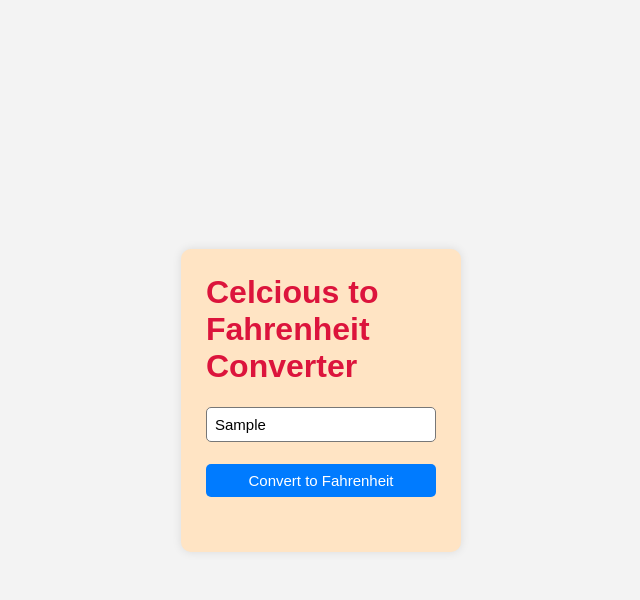
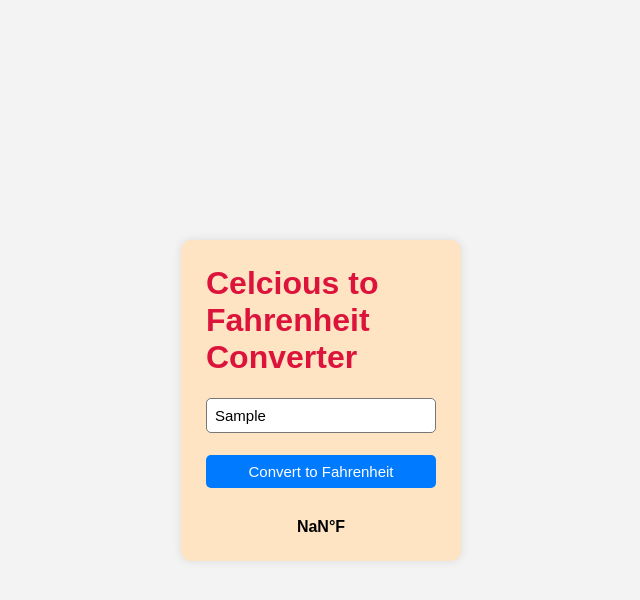
Before and after one commit to Syedalthafusain/celcious-to-fahrenheit-converter, a plain HTML site: page index.html in a window 1280 px wide. Both pictures are taken after typing "Sample" into the empty fields and a click on the button "Convert to Fahrenheit". Shown: the whole page, without its empty margins (319-959 px from the left). Drawn offline with Linux system fonts and the light colour scheme.

Commit message:
error leared

```diff
--- a/index.html
+++ b/index.html
@@ -15,11 +15,16 @@
     </div>
     <script>
       function convert() {
-        const celcValue = Number(document.getElementByid("input").value);
+        const celcValue = Number(document.getElementById("input").value);
         const fahrenheitValue = (celcValue * 9) / 5 + 32;
-        const result = document.getElementByid("result");
+        const result = document.getElementById("result");
         result.innerHTML = fahrenheitValue.toFixed(2) + "°F";
+
+
+
       }
+
+
     </script>
   </body>
 </html>
```
